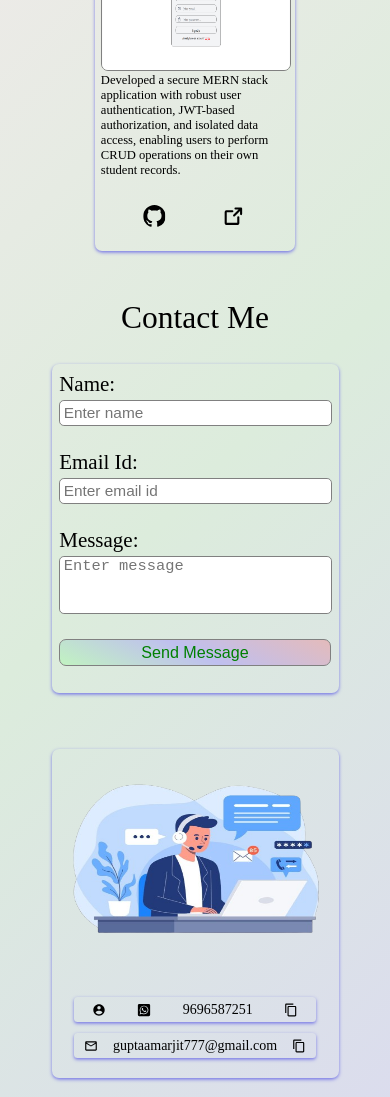
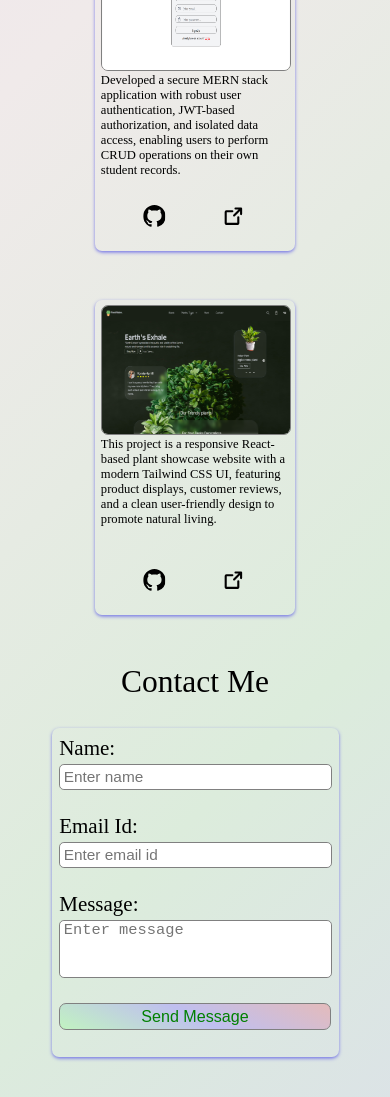
Before and after one commit to Amarjit-Gupta/amarjit-portfolio, a Next.js app in the folder portfolio/: page / in a window 390 px wide. Shown: the part 7198-8295 px from the top of the page. Built offline with nearby package versions, Linux system fonts and the light colour scheme.

Commit message:
first-commit

```diff
--- a/portfolio/app/data/project-data.js
+++ b/portfolio/app/data/project-data.js
@@ -9,6 +9,7 @@ import e_commerce from "@/public/images/e_commerce.png";
 import chatapp from "@/public/images/chatapp.png";
 import stopwatch from "@/public/images/stopwatch.png";
 import crud from "@/public/images/crud.png";
+import flora from "@/public/images/flora.png";
 
 export const projects = [
   {
@@ -17,7 +18,7 @@ export const projects = [
     alt: "broker-free rental",
     txt: "This project is a broker-free rental and property management platform that provides JWT-based authentication with OTP verification, property listings, room posting, real-time communication, and a responsive user experience.",
     github: "https://github.com/Amarjit-Gupta/broker-free-web",
-        link: "https://broker-free-web-on3r.vercel.app/"
+    link: "https://broker-free-web-on3r.vercel.app/",
   },
   {
     id: 2,
@@ -25,7 +26,7 @@ export const projects = [
     alt: "Secure password icon",
     txt: " It generates customizable passwords based on user-selected criteria such as uppercase letter, lowercase letter, numbers, and symbols. It also features password length customization and copy functionality.",
     github: "https://github.com/Amarjit-Gupta/password-generator",
-        link: "https://mypassword-generator01.netlify.app/"
+    link: "https://mypassword-generator01.netlify.app/",
   },
   {
     id: 3,
@@ -33,7 +34,7 @@ export const projects = [
     alt: "Online shopping",
     txt: "This project is a responsive e-commerce website featuring product categories, a dynamic image slider, and interactive product pages. It includes a loader, animations, and a contact form for user engagement.",
     github: "https://github.com/Amarjit-Gupta/E-Commerce_JS_Project",
-        link: "https://amarjit-gupta.github.io/E-Commerce_JS_Project/"
+    link: "https://amarjit-gupta.github.io/E-Commerce_JS_Project/",
   },
   {
     id: 4,
@@ -41,7 +42,7 @@ export const projects = [
     alt: "Weather forecast",
     txt: "This is a weather app built with React, allowing us to search weather details by city. It displays temperature,humidity, wind speed,and temperature,with a light/dark mode toggle and loading indicator.",
     github: "https://github.com/Amarjit-Gupta/weather-app",
-        link: "https://weather-app-015.netlify.app/"
+    link: "https://weather-app-015.netlify.app/",
   },
   {
     id: 5,
@@ -49,7 +50,7 @@ export const projects = [
     alt: "Todo list application",
     txt: "This todo list allows us to add,edit,delete,clear all tasks and mark tasks as complete. It saves tasks in localstorage and features a colorful, animated background with custom-styled input and buttons.",
     github: "https://github.com/Amarjit-Gupta/todo-list01",
-        link: "https://todo-list125.netlify.app/"
+    link: "https://todo-list125.netlify.app/",
   },
   {
     id: 6,
@@ -57,7 +58,7 @@ export const projects = [
     alt: "Temperature converter tool",
     txt: "This project is a temperature conversion tool that converts Celsius, Fahrenheit, Kelvin, and Reaumur scales. It has live updates by JS, done UI with a responsive design, and clear reset button.",
     github: "https://github.com/Amarjit-Gupta/Temperature_Converter",
-        link: "https://amarjit-gupta.github.io/Temperature_Converter/"
+    link: "https://amarjit-gupta.github.io/Temperature_Converter/",
   },
   {
     id: 7,
@@ -65,7 +66,7 @@ export const projects = [
     alt: "stopwatch app",
     txt: "This is a fully responsive Stopwatch Web App using HTML, CSS, and JavaScript with start, stop, reset functionalities and highly accurate, precise millisecond time tracking.",
     github: "https://github.com/Amarjit-Gupta/stopwatch_01",
-        link: "https://amarjit-gupta.github.io/stopwatch_01/"
+    link: "https://amarjit-gupta.github.io/stopwatch_01/",
   },
   {
     id: 8,
@@ -73,7 +74,7 @@ export const projects = [
     alt: "Online shopping cart",
     txt: "This is a full-stack MERN e-commerce web application with product listing, cart management, checkout form, and MongoDB integration, ensuring a responsive and user-friendly UI.",
     github: "https://github.com/Amarjit-Gupta/E-commerse_mern",
-        link: "https://ecommerce-frontend-bcg0.onrender.com/"
+    link: "https://ecommerce-frontend-bcg0.onrender.com/",
   },
   {
     id: 9,
@@ -81,7 +82,7 @@ export const projects = [
     alt: "chatapp app",
     txt: "This is a real-time chat application using MERN stack and Socket.IO with unique joining IDs, image avatars, seamless communication, and persistent chat storage using MongoDB.",
     github: "https://github.com/Amarjit-Gupta/ChatApp_mern",
-        link: "https://chatapp-vcbt.onrender.com/"
+    link: "https://chatapp-vcbt.onrender.com/",
   },
   {
     id: 10,
@@ -89,7 +90,7 @@ export const projects = [
     alt: "user registration",
     txt: "Developed a secure full-stack MERN application with JWT authentication, OTP-based account verification, encrypted password reset, and dynamic product management featuring real-time search filters.",
     github: "https://github.com/Amarjit-Gupta/MERN-CRUD",
-        link: "https://mern-crud-5r83.vercel.app/"
+    link: "https://mern-crud-5r83.vercel.app/",
   },
   {
     id: 11,
@@ -97,6 +98,14 @@ export const projects = [
     alt: "CRUD-AUTH",
     txt: "Developed a secure MERN stack application with robust user authentication, JWT-based authorization, and isolated data access, enabling users to perform CRUD operations on their own student records.",
     github: "https://github.com/Amarjit-Gupta/node_auth_multipleuser",
-        link: "https://auth-crud-le99.onrender.com/"
-    }
-]
+    link: "https://auth-crud-le99.onrender.com/",
+  },
+  {
+    id: 12,
+    src: flora,
+    alt: "FloraVision",
+    txt: "This project is a responsive React-based plant showcase website with a modern Tailwind CSS UI, featuring product displays, customer reviews, and a clean user-friendly design to promote natural living.",
+    github: "https://github.com/Amarjit-Gupta/softdef",
+    link: "https://softdef-project.netlify.app/",
+  },
+];
--- a/portfolio/app/globals.css
+++ b/portfolio/app/globals.css
@@ -753,7 +753,7 @@ textarea {
 
   .project1 {
     grid-template-columns: repeat(1, 28.5rem);
-    grid-template-rows: repeat(11, 45rem);
+    grid-template-rows: repeat(12, 45rem);
   }
 
   .scroll-btn {
```
Also changed, not shown: portfolio/public/images/flora.png (added). Lines whose indentation alone changed are shown as unchanged.
